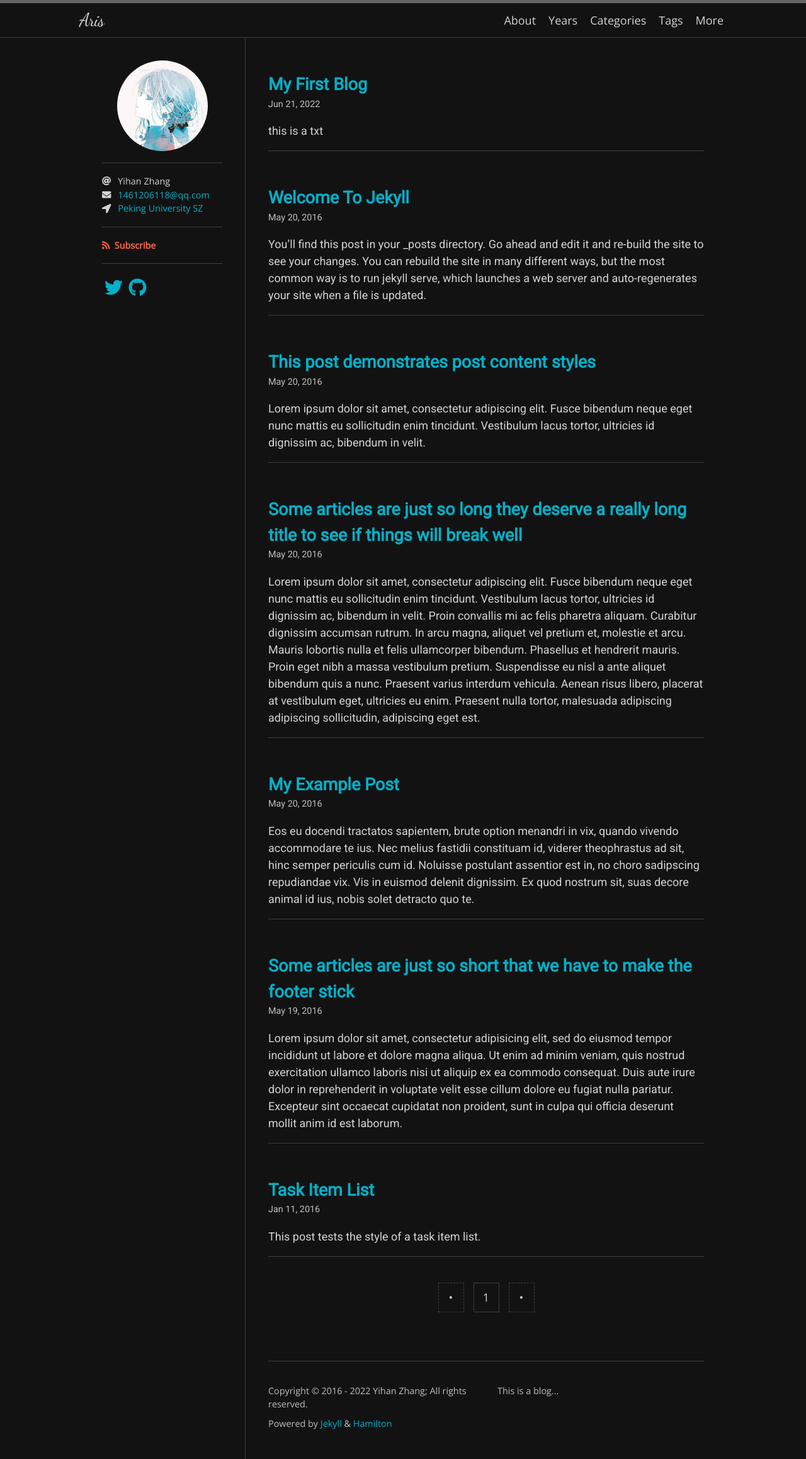
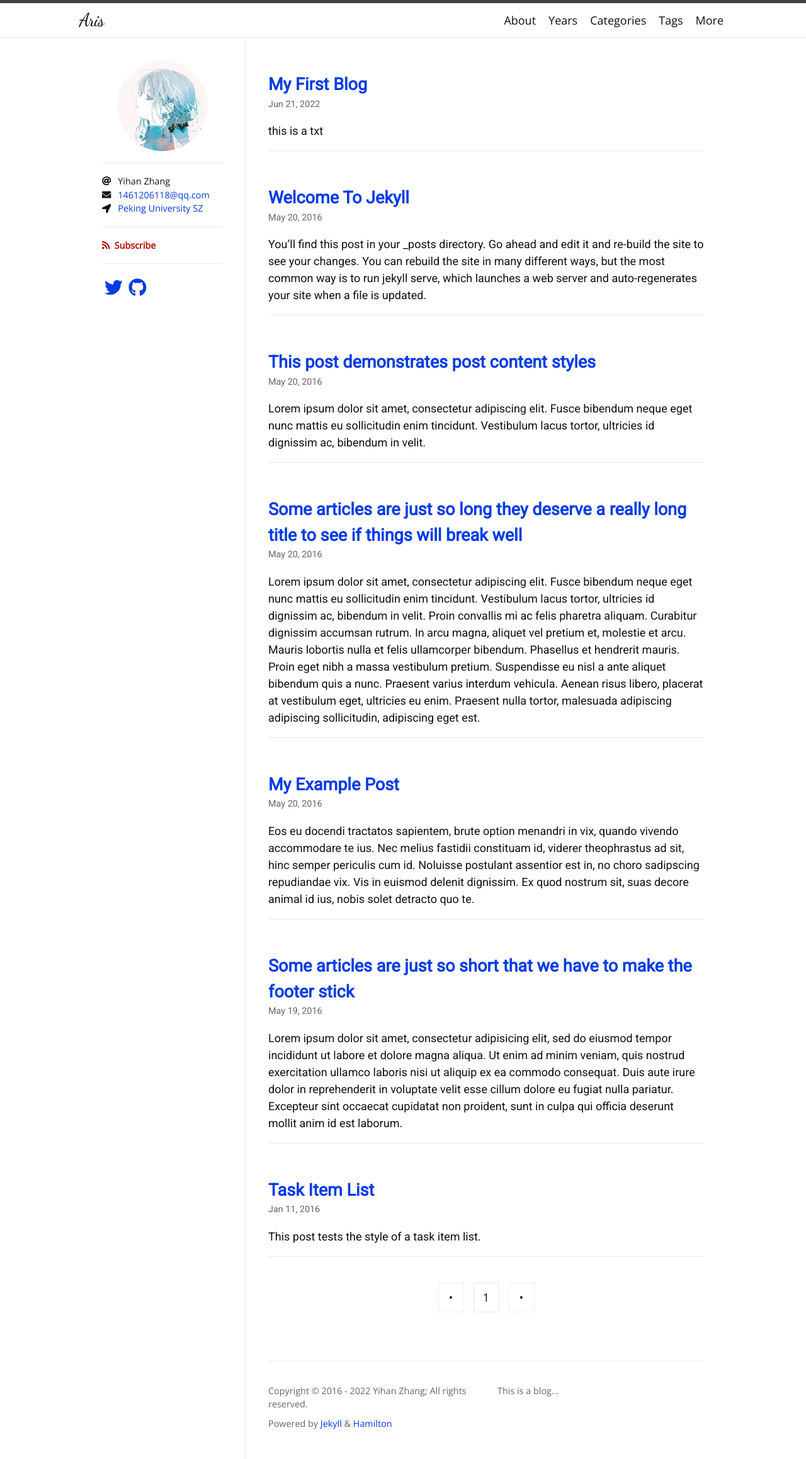
Before and after one commit to Aris-z/zyhacquaintance.github.io, a Jekyll site: the page built from index.html, in a window 1280 px wide. Shown: the whole page at 63% size. Built offline with Jekyll 4.4.1, drawn with Linux system fonts in a browser that asks for light colours; nearby versions of some CDN libraries; some web fonts are replaced; the list of posts is cut into pages by our own code.

Commit message:
Update _config.yml

```diff
--- a/_config.yml
+++ b/_config.yml
@@ -4,7 +4,7 @@ author: Yihan Zhang
 avatar: /57594608.jpg
 email: 1461206118@qq.com
 location: Peking University SZ
-skin: midnight
+skin: daylight
 
 plugins:
   - jekyll-seo-tag
```
